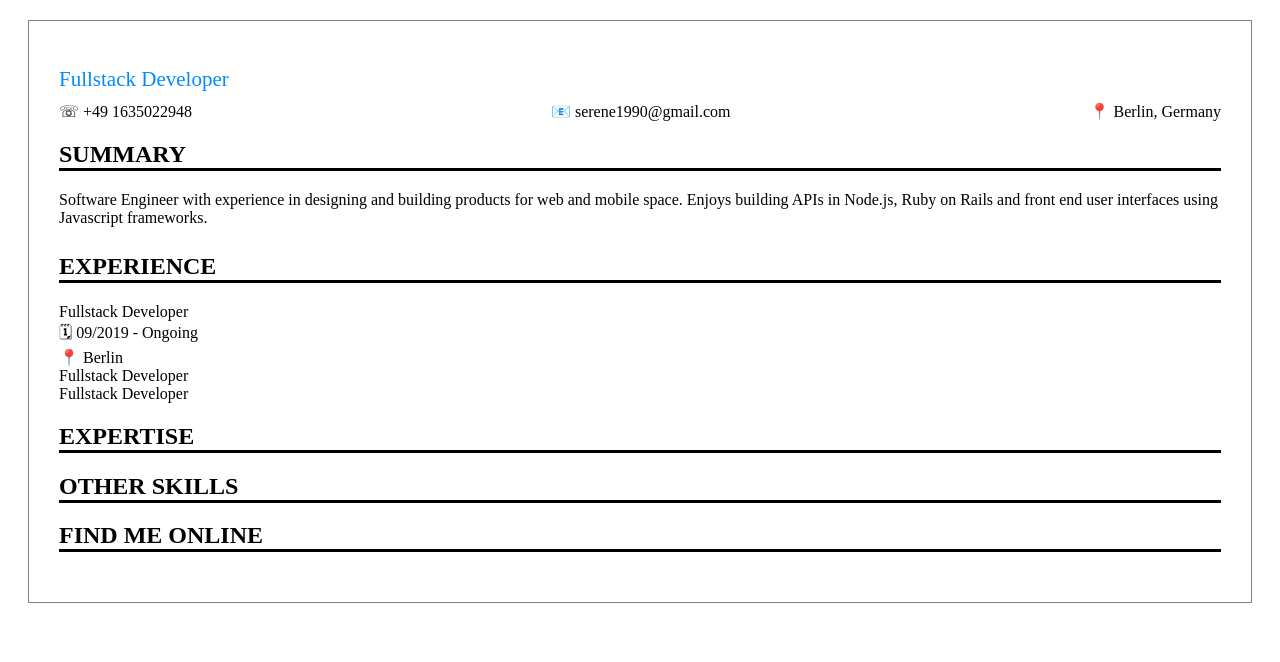
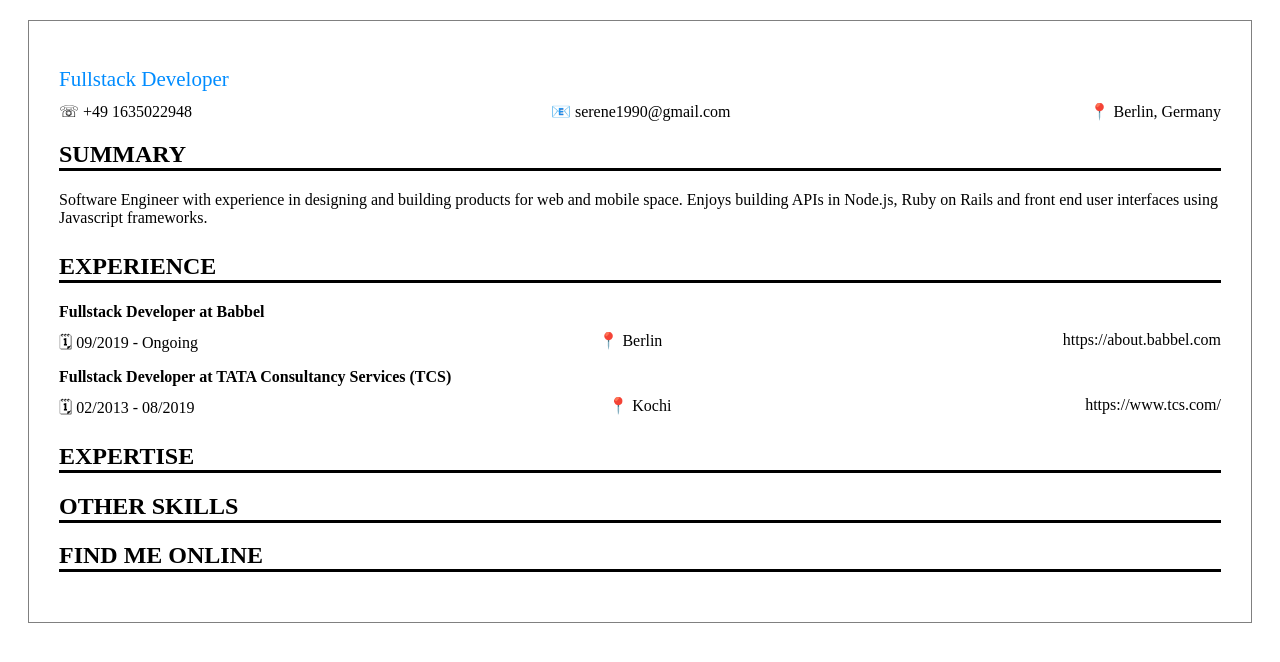
Before and after one commit to SereneMatt/gatsby-meets-contentful, a Gatsby site: page / in a window 1280 px wide. Built offline with nearby package versions, Linux system fonts and the light colour scheme; Gatsby itself is replaced by a stand-in of ours.

Commit message:
Update info

```diff
--- a/src/components/Matt/index.tsx
+++ b/src/components/Matt/index.tsx
@@ -4,20 +4,21 @@ import {
   StyledContainer,
   StyledTitle,
   StyledSubTitle,
-  ContactContainer,
+  InfoContainer,
   StyledSubHeading,
-  StyledContent
+  StyledContent,
+  Role
 } from './style';
 
 const Matt = ({ name }: { name: string }): JSX.Element => (
   <StyledContainer>
     <StyledTitle>{name}</StyledTitle>
     <StyledSubTitle>Fullstack Developer</StyledSubTitle>
-    <ContactContainer>
+    <InfoContainer>
       <div>☏ +49 1635022948</div>
       <div>📧 serene1990@gmail.com</div>
       <div>📍 Berlin, Germany</div>
-    </ContactContainer>
+    </InfoContainer>
     <div>
       <article>
         <StyledSubHeading>Summary</StyledSubHeading>
@@ -31,15 +32,20 @@ const Matt = ({ name }: { name: string }): JSX.Element => (
         <StyledSubHeading>EXPERIENCE</StyledSubHeading>
         <div>
           <div>
-            <div>Fullstack Developer</div>
-            <div>
+            <Role>Fullstack Developer at Babbel</Role>
+            <InfoContainer>
               <div>🗓 09/2019 - Ongoing</div>
               <div>📍 Berlin</div>
-            </div>
-            <div>Fullstack Developer</div>
+              <div>https://about.babbel.com</div>
+            </InfoContainer>
           </div>
           <div>
-            <div>Fullstack Developer</div>
+            <Role>Fullstack Developer at TATA Consultancy Services (TCS)</Role>
+            <InfoContainer>
+              <div>🗓 02/2013 - 08/2019</div>
+              <div>📍 Kochi</div>
+              <div>https://www.tcs.com/</div>
+            </InfoContainer>
           </div>
         </div>
       </article>
--- a/src/components/Matt/style.ts
+++ b/src/components/Matt/style.ts
@@ -21,7 +21,7 @@ export const StyledSubTitle = styled.div`
   font-size: 21px;
 `;
 
-export const ContactContainer = styled.div`
+export const InfoContainer = styled.div`
   display: flex;
   flex-direction: column;
   margin: 10px 0;
@@ -41,3 +41,7 @@ export const StyledSubHeading = styled.h2`
 export const StyledContent = styled.div`
   padding: 0 0 6px;
 `;
+
+export const Role = styled.div`
+  font-weight: 600;
+`;
```
